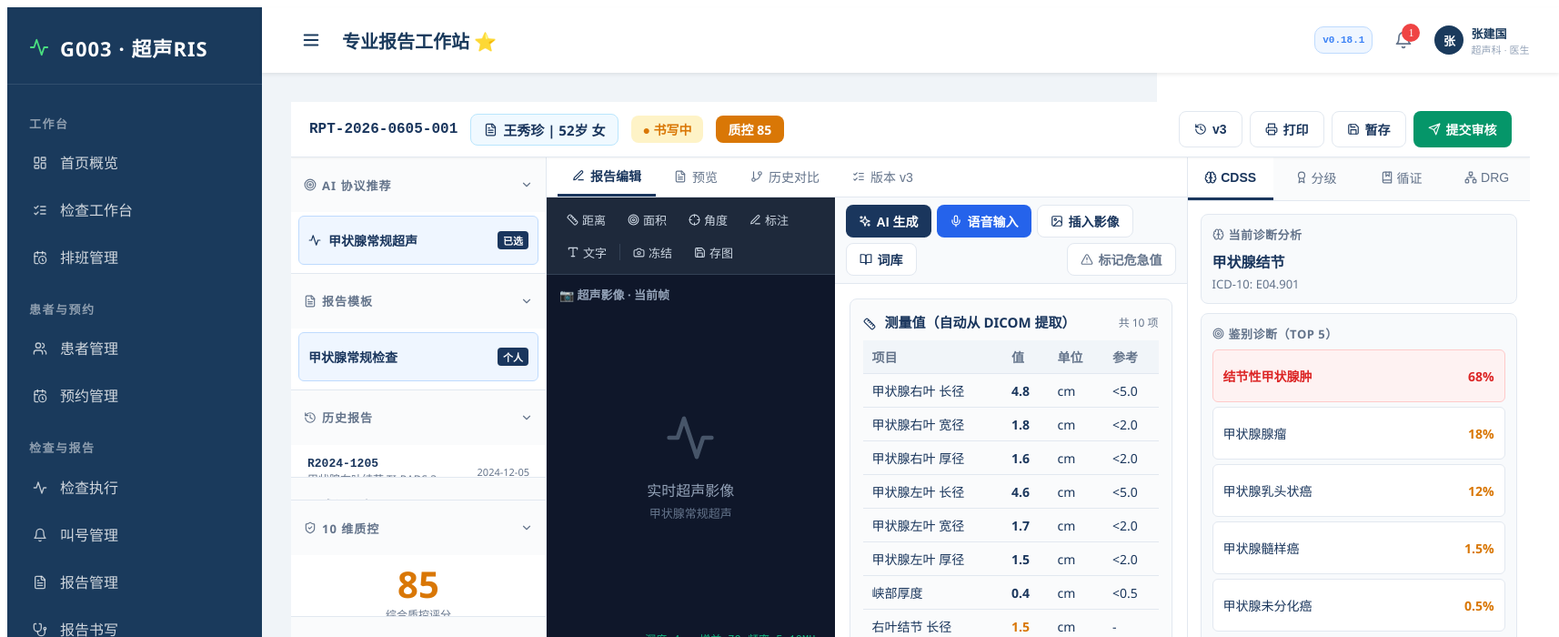
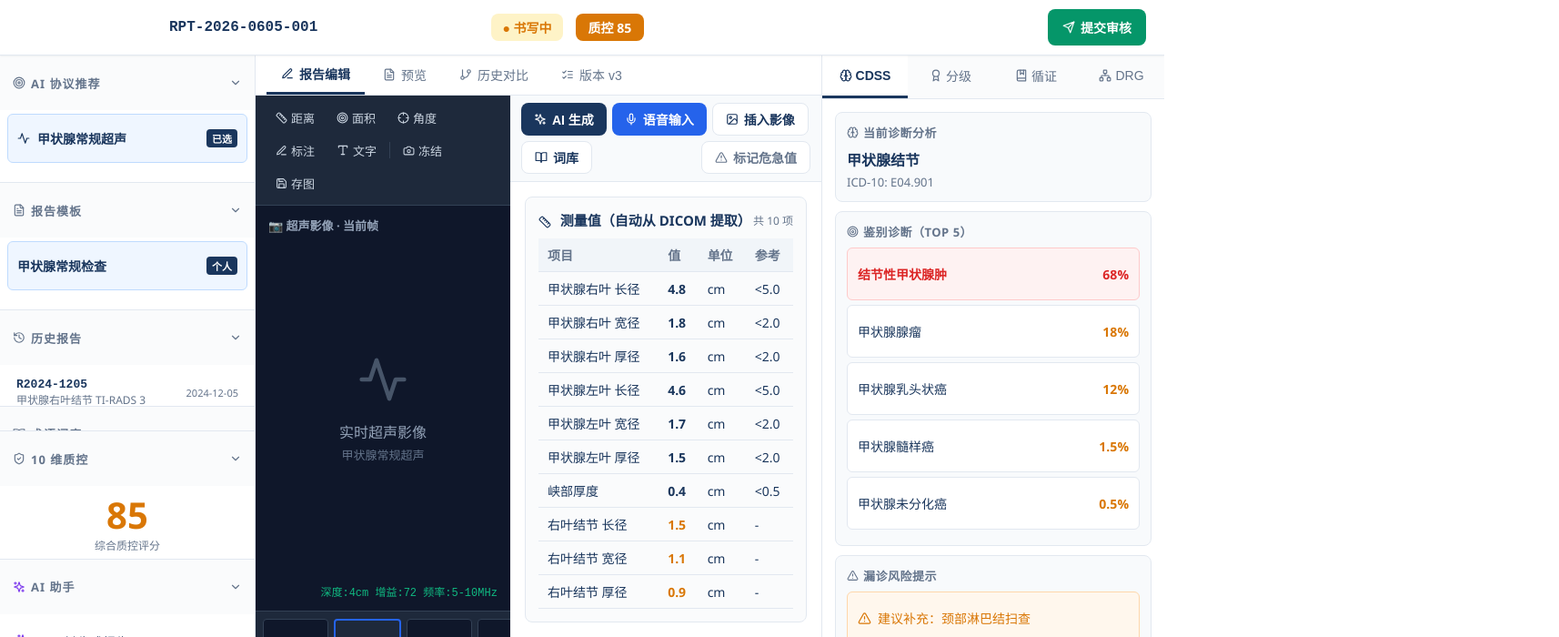
Before and after one commit to lz2026km/g003-ultrasound-ris, a React (Vite) app: page /#/report-write-pro in a window 1280 px wide. Shown: the top 700 px of the page at 91% size, 1714 px wide, since content can reach past the window. Built offline with nearby package versions, Linux system fonts and the light colour scheme.

Commit message:
v0.18.2: 报告工作站全屏覆盖

```diff
--- a/package.json
+++ b/package.json
@@ -1,6 +1,6 @@
 {
   "name": "g003-ultrasound-ris",
-  "version": "0.18.1",
+  "version": "0.18.2",
   "description": "智慧超声影像信息管理系统（超声RIS） - v0.16.0: 布局合理化+全模块 + v0.9.0四大核心模块",
   "scripts": {
     "dev": "vite --port 5190",
--- a/src/App.tsx
+++ b/src/App.tsx
@@ -63,7 +63,7 @@ const ExamFlowPage = lazy(() => import('./pages/ExamFlowPage'))
 const RemoteUltrasoundPage = lazy(() => import('./pages/RemoteUltrasoundPage'))
 const DRGDIPPage = lazy(() => import('./pages/DRGDIPPage'))
 const WorkOrderPage = lazy(() => import('./pages/WorkOrderPage'))
-// v0.18.1 专业报告工作站
+// v0.18.2 专业报告工作站
 const ReportWritePagePro = lazy(() => import('./pages/ReportWritePagePro'))
 const MedicalAuditPage = lazy(() => import('./pages/MedicalAuditPage'))
 
@@ -310,7 +310,7 @@ function AppShell() {
         <div style={s.sidebarFooter}>
           <div style={{ fontSize: 13, color: 'rgba(255,255,255,0.9)' }}>智慧超声影像信息管理系统</div>
           <div style={{ display: 'flex', alignItems: 'center', justifyContent: 'space-between' }}>
-            <div style={{ fontFamily: 'monospace', fontSize: 13, color: '#4ade80', fontWeight: 700 }}>v0.18.1</div>
+            <div style={{ fontFamily: 'monospace', fontSize: 13, color: '#4ade80', fontWeight: 700 }}>v0.18.2</div>
             <div style={{ fontSize: 14, color: 'rgba(255,255,255,0.4)', cursor: 'pointer' }}
               onClick={() => setShowVersionModal(true)}>历史版本 ▾</div>
           </div>
@@ -332,7 +332,7 @@ function AppShell() {
             </span>
           </div>
           <div style={s.topbarRight}>
-            <div style={{ fontSize: 11, color: '#3b82f6', fontFamily: 'monospace', background: '#eff6ff', padding: '3px 8px', borderRadius: 10, border: '1px solid #bfdbfe', fontWeight: 600, minWidth: 44, minHeight: 22, display: 'flex', alignItems: 'center' }}>v0.18.1</div>
+            <div style={{ fontSize: 11, color: '#3b82f6', fontFamily: 'monospace', background: '#eff6ff', padding: '3px 8px', borderRadius: 10, border: '1px solid #bfdbfe', fontWeight: 600, minWidth: 44, minHeight: 22, display: 'flex', alignItems: 'center' }}>v0.18.2</div>
             <div style={s.topbarBadge}>
               <Bell size={20} />
               <span style={s.badge}>1</span>
@@ -434,7 +434,7 @@ function AppShell() {
             <div style={{ display: 'flex', flexDirection: 'column', gap: 12, maxHeight: 480, overflowY: 'auto' }}>
               <div style={{ padding: '14px 16px', background: '#f0fdf4', borderRadius: 8, border: '1px solid #bbf7d0' }}>
                 <div style={{ fontWeight: 600, color: '#166534', marginBottom: 6 }}>
-                  v0.18.1 <span style={{ fontSize: 12, fontWeight: 400, color: '#15803d' }}>（当前版本）</span>
+                  v0.18.2 <span style={{ fontSize: 12, fontWeight: 400, color: '#15803d' }}>（当前版本）</span>
                 </div>
                 <div style={{ fontSize: 13, color: '#166534', lineHeight: 1.6 }}>
                   v0.9.0 四大核心模块上线：1) 远程超声（实时）- 5G WebRTC+探头反控+5G云存储+录播管理+边缘节点；2) DRG/DIP医保控费 - 376 ADRG分组+6000+病种+病案质控+费用预测+控费建议；3) 维修工单 - 工单流转+巡检计划+配件库存+设备健康度+SLA管理；4) 医保智能审核 - 事前/事中/事后审核+248条规则+申诉管理
--- a/src/pages/ReportWritePagePro.tsx
+++ b/src/pages/ReportWritePagePro.tsx
@@ -22,13 +22,15 @@
  */
 
 import React, { useState } from 'react'
+import { useNavigate } from 'react-router-dom'
 import {
   FileText, Stethoscope, Activity, BookOpen, History, ShieldCheck,
   Save, Printer, Send, Mic, MicOff, Camera, Ruler, Image, Type,
   Check, ChevronDown, ChevronRight, Sparkles, Plus, AlertTriangle,
   Brain, Award, Network, BookMarked, Target, Lightbulb, ExternalLink,
   Database, ListChecks, GitBranch, RefreshCw, FileCheck, CheckCircle2,
-  ArrowRight, Crosshair, Edit3, Clock, TrendingUp, Cpu, Stethoscope as Steth
+  ArrowRight, Crosshair, Edit3, Clock, TrendingUp, Cpu, Stethoscope as Steth,
+  X, Home, Maximize2, Minimize2
 } from 'lucide-react'
 
 import {
@@ -47,7 +49,7 @@ const C = {
 
 // 1920×1080 像素级优化：每个 padding/margin 都经过计算
 const s: Record<string, React.CSSProperties> = {
-  root: { display: 'flex', flexDirection: 'column', height: 'calc(100vh - 60px)', background: '#f0f4f8', fontSize: 16, fontFamily: '"Segoe UI", "PingFang SC", "Microsoft YaHei", sans-serif', overflow: 'hidden' },
+  root: { position: 'fixed', top: 0, left: 0, right: 0, bottom: 0, zIndex: 9999, display: 'flex', flexDirection: 'column', background: '#f0f4f8', fontSize: 16, fontFamily: '"Segoe UI", "PingFang SC", "Microsoft YaHei", sans-serif', overflow: 'hidden' },
 
   // ===== 顶栏 1920×68 =====
   topbar: { background: C.white, padding: '10px 20px', borderBottom: `1px solid ${C.border}`, display: 'flex', alignItems: 'center', justifyContent: 'space-between', boxShadow: '0 1px 2px rgba(0,0,0,0.05)', zIndex: 100, position: 'relative', flexShrink: 0 },
@@ -158,6 +160,8 @@ const MEASUREMENTS = [
 ]
 
 export default function ReportWritePagePro() {
+  const navigate = useNavigate()
+
   const [centerTab, setCenterTab] = useState('work')
   const [rightTab, setRightTab] = useState('cdss')
   const [openSections, setOpenSections] = useState<Record<string, boolean>>({
@@ -188,15 +192,23 @@ export default function ReportWritePagePro() {
       {/* ===== 顶栏 1920×68 ===== */}
       <div style={s.topbar}>
         <div style={s.topbarLeft}>
+          <button
+            style={{ ...s.btn, background: 'rgba(255,255,255,0.15)', color: C.white, border: '1px solid rgba(255,255,255,0.3)' }}
+            onClick={() => navigate('/')}
+            title="返回主界面"
+          >
+            <Home size={15} /> 返回主界面
+          </button>
+          <div style={{ width: 1, height: 28, background: 'rgba(255,255,255,0.3)', margin: '0 6px' }} />
           <div style={s.reportId}>RPT-2026-0605-001</div>
-          <span style={s.patientChip}><FileText size={15} /> {CURRENT_PATIENT.name} | {CURRENT_PATIENT.age}岁 {CURRENT_PATIENT.gender}</span>
+          <span style={{ ...s.patientChip, background: 'rgba(255,255,255,0.15)', color: C.white, border: '1px solid rgba(255,255,255,0.3)' }}><FileText size={15} /> {CURRENT_PATIENT.name} | {CURRENT_PATIENT.age}岁 {CURRENT_PATIENT.gender}</span>
           <span style={{ ...s.statusChip, background: '#fef3c7', color: C.warning }}>● 书写中</span>
           <span style={{ ...s.scoreChip, background: qualityScore >= 90 ? C.success : C.warning }}>质控 {qualityScore}</span>
         </div>
         <div style={s.topbarRight}>
-          <button style={{ ...s.btn, ...s.btnOutline }}><History size={14} /> v3</button>
-          <button style={{ ...s.btn, ...s.btnOutline }}><Printer size={14} /> 打印</button>
-          <button style={{ ...s.btn, ...s.btnOutline }}><Save size={14} /> 暂存</button>
+          <button style={{ ...s.btn, background: 'rgba(255,255,255,0.15)', color: C.white, border: '1px solid rgba(255,255,255,0.3)' }}><History size={14} /> v3</button>
+          <button style={{ ...s.btn, background: 'rgba(255,255,255,0.15)', color: C.white, border: '1px solid rgba(255,255,255,0.3)' }}><Printer size={14} /> 打印</button>
+          <button style={{ ...s.btn, background: 'rgba(255,255,255,0.15)', color: C.white, border: '1px solid rgba(255,255,255,0.3)' }}><Save size={14} /> 暂存</button>
           <button style={{ ...s.btn, ...s.btnSuccess }}><Send size={14} /> 提交审核</button>
         </div>
       </div>
```
Also changed, not shown: 1 other file (tests, documents, lock files or other folders).
